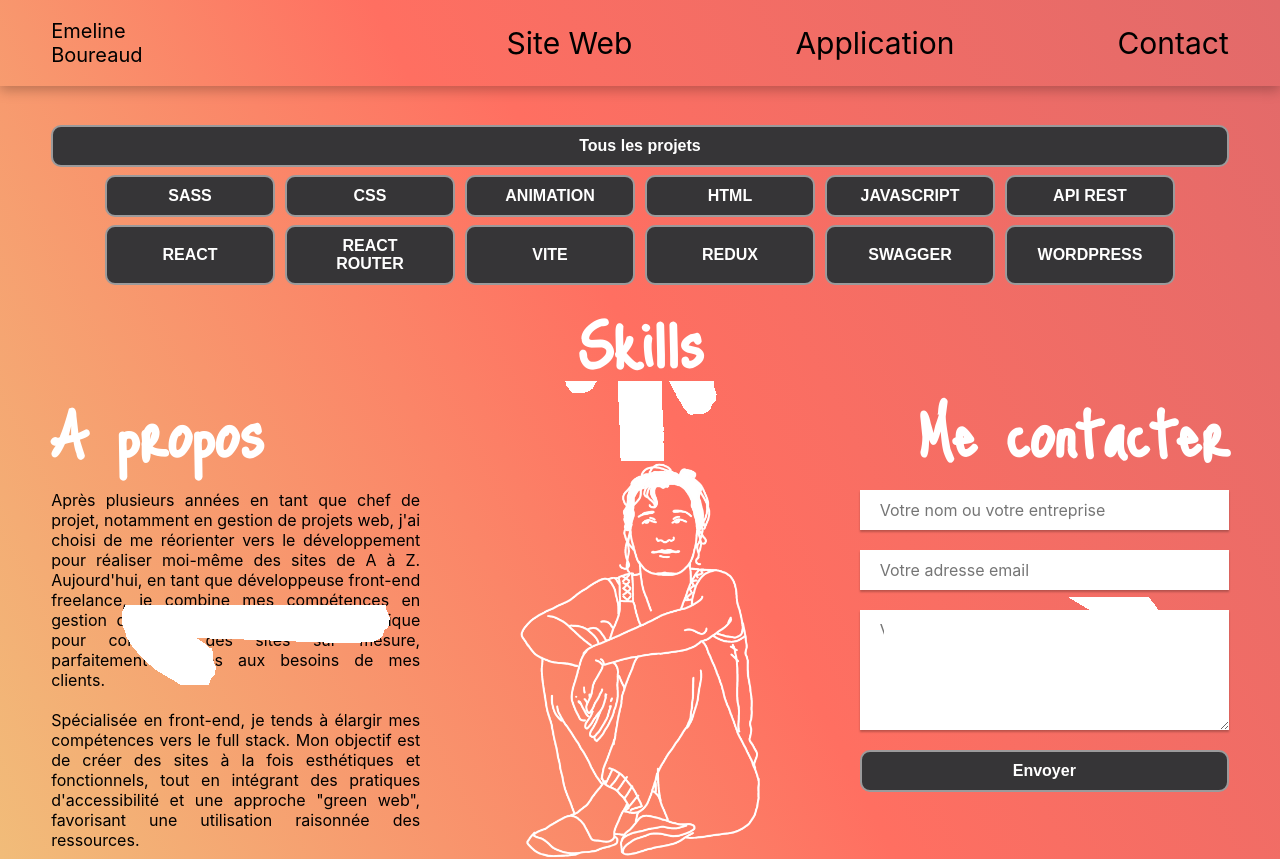
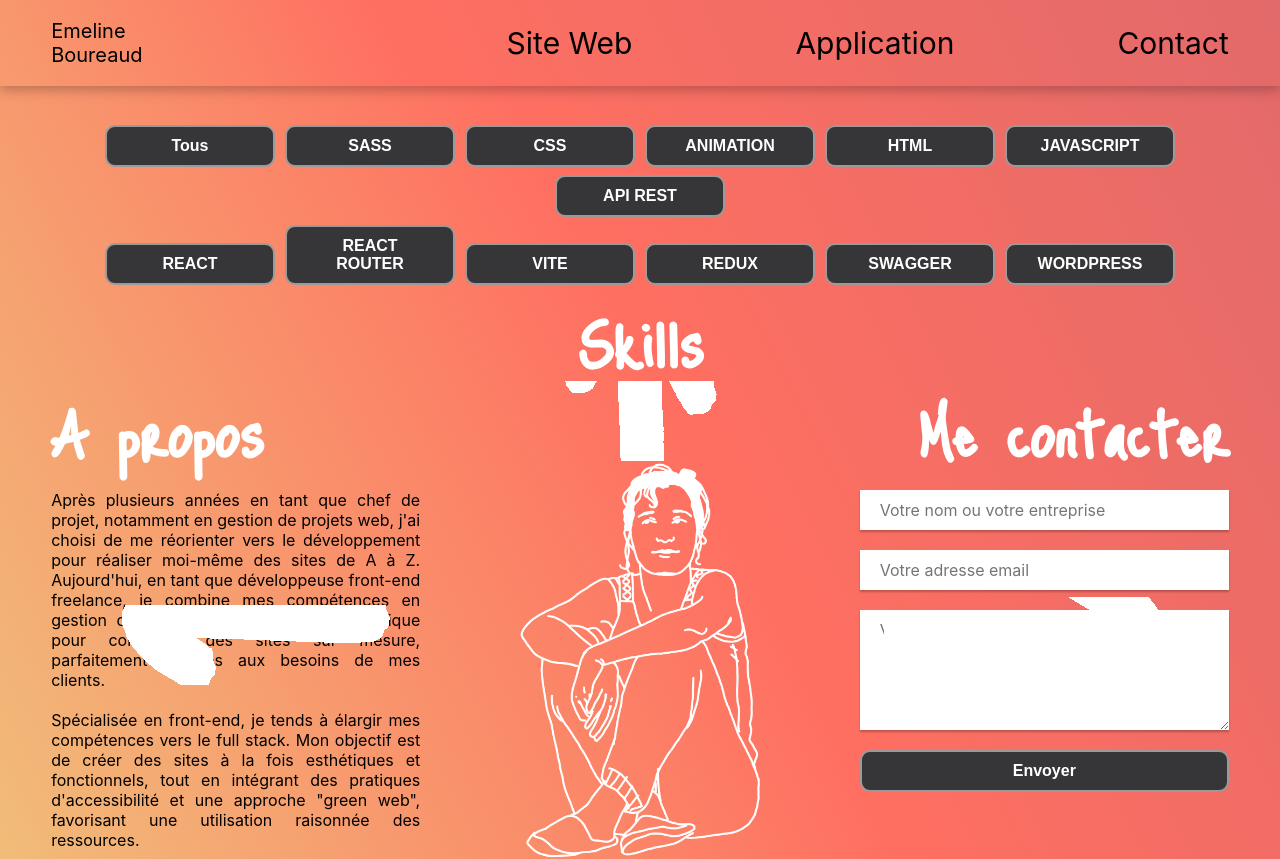
Before and after one commit to 3m3line/P12, a React (Vite) app: page / in a window 1280 px wide. Shown: the top 859 px of the page. Built offline with nearby package versions, Linux system fonts and the light colour scheme; a web font is replaced by a local one.

Commit message:
Modif bug CSS + mise en place dynamisme du visuel des filtres

```diff
--- a/src/App.jsx
+++ b/src/App.jsx
@@ -9,6 +9,8 @@ import Button from './Components/Button';
 import FormContact from './Containers/FormContact';
 
 import Card from './Components/Card';
+
+import FilterButtons from './Containers/FilterButton';
 
 
 function App() {
@@ -35,24 +37,13 @@ function App() {
       <h1 className='visually-hidden'></h1>
       <section className='filters'>
         <h2 className='visually-hidden'>Choisissez un tag pour filtrer les technologies</h2>
-        <div>
-          <Button
-            key="Tous"
-            text="Tous les projets"
-            className={`btn-tous ${showProjects && selectedTech === null ? 'active' : ''}`}
-            onClick={handleShowAll}
+          <FilterButtons
+            data={data}
+            selectedTech={selectedTech}
+            handleFilter={handleFilter}
+            handleShowAll={handleShowAll}
+            showProjects={showProjects}
           />
-        <div className='filter-contenant'>
-        {getUniqueTechnologies(data).map(tech => (
-                        <Button
-                            key={tech}
-                            text={tech}
-                            className={`btn-filter ${selectedTech === tech ? 'active' : ''}`}
-                            onClick={() => handleFilter(tech)}
-                        />
-                    ))}
-          </div>
-          </div>
       </section>
       <section className='contenu-page'>
         {/* Si aucun projet filtré, affiche : */}
--- a/src/App.scss
+++ b/src/App.scss
@@ -7,9 +7,6 @@ main{
             margin-bottom: 8px;
         }
         .filter-contenant{
-            display: flex;
-            justify-content: center;
-            flex-wrap: wrap;
             .btn-filter{
                 margin: 0 5px 8px;
                 width: 170px;
--- a/src/Components/Card.scss
+++ b/src/Components/Card.scss
@@ -1,5 +1,5 @@
 .card{
-    max-width: 600px;
+    width: 47%;
     img{
         width: 100%;
     }
--- a/src/Components/Tag.scss
+++ b/src/Components/Tag.scss
@@ -8,4 +8,5 @@
     font-weight: 600;
     border-radius: 10px;
     box-shadow: 0px 2px 2px 0px rgba(0, 0, 0, 0.1);
+    margin-right: 5px;
 }
--- /dev/null
+++ b/src/Containers/FilterButton.jsx
@@ -0,0 +1,45 @@
+import Button from '../Components/Button';
+import { getUniqueTechnologies} from '../Fonctions/dataFiltres'
+
+const FilterButtons = ({ data = [], selectedTech, handleFilter, handleShowAll, showProjects }) =>{
+//   const halfIndex = Math.ceil(getUniqueTechnologies(data).length / 2); // Calcule l'index de séparation
+  const halfIndex = Math.ceil(["Tous", ...getUniqueTechnologies(data)].length / 2)
+
+  const firstRow = ["Tous", ...getUniqueTechnologies(data)].slice(0, halfIndex); // Boutons pour la première ligne
+  const secondRow = ["Tous", ...getUniqueTechnologies(data)].slice(halfIndex);  // Boutons pour la deuxième ligne
+
+
+
+  return (
+    <div className="filter-contenant">
+      <div className="btn-ligne">
+      {/* <Button
+          key="Tous"
+          text="Tous"
+          className={`btn-filter ${showProjects && selectedTech === null ? 'active' : ''}`}
+          onClick={handleShowAll}  // Remet la sélection à null pour afficher tous les projets
+        /> */}
+      {firstRow.map((tech, index) => (
+          <Button
+            key={index}
+            text={tech}
+            className={`btn-filter ${selectedTech === tech || (tech === "Tous" && showProjects && selectedTech === null) ? 'active' : ''}`}
+            onClick={tech === "Tous" ? handleShowAll : () => handleFilter(tech)}
+          />
+        ))}
+      </div>
+      <div className="btn-ligne">
+      {secondRow.map(tech => (
+          <Button
+            key={tech}
+            text={tech}
+            className={`btn-filter ${selectedTech === tech ? 'active' : ''}`}
+            onClick={() => handleFilter(tech)}
+          />
+        ))}
+      </div>
+    </div>
+  );
+};
+
+export default FilterButtons;
```
